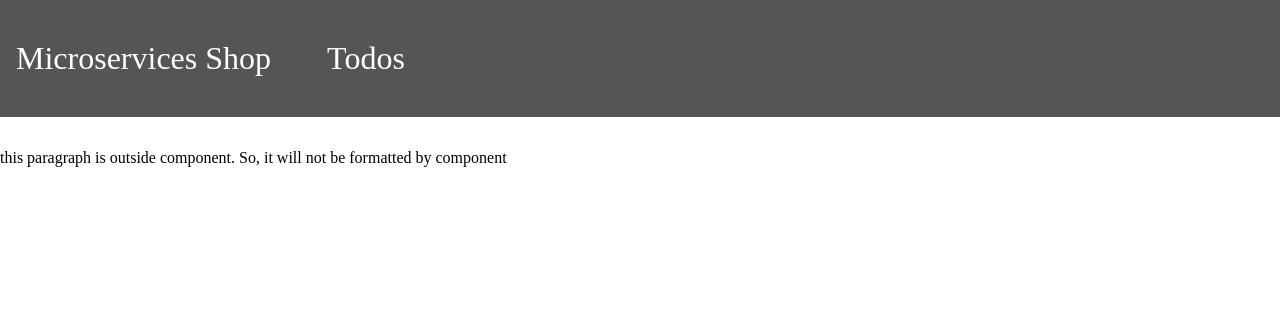
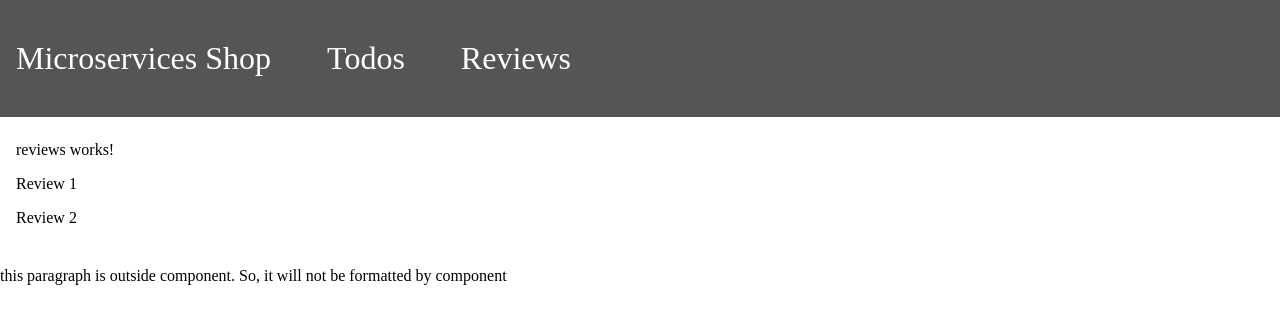
Before and after one commit to IlCodeLover/coursera-spa-with-angular, an Angular app in the folder examples/first-ng-app/: page /reviews in a window 1280 px wide. Before the commit this address led to /. Shown: the top 324 px of the page. Built offline with nearby package versions, Linux system fonts and the light colour scheme.

Commit message:
[Review] Add review component, service, model

```diff
--- a/examples/first-ng-app/src/app/app.routes.ts
+++ b/examples/first-ng-app/src/app/app.routes.ts
@@ -13,4 +13,10 @@ export const routes: Routes = [{
         return import('./todos/todos.component').then((m) => m.TodosComponent);
     }
 
+}, {
+
+    path: 'reviews',
+    loadComponent: () => {
+        return import('./reviews/reviews.component').then((m) => m.ReviewsComponent);
+    }
 }];
--- a/examples/first-ng-app/src/app/components/header/header.component.html
+++ b/examples/first-ng-app/src/app/components/header/header.component.html
@@ -5,5 +5,8 @@
     <ul>
       <li routerLink="/todos">Todos</li>
     </ul>
+    <ul>
+      <li routerLink="/reviews">Reviews</li>
+    </ul>
   </nav>
 </header>
--- /dev/null
+++ b/examples/first-ng-app/src/app/model/review.type.ts
@@ -0,0 +1,6 @@
+export type Review = {
+    userId: number;
+    completed: boolean;
+    title: string;
+    id: number;
+};
--- /dev/null
+++ b/examples/first-ng-app/src/app/reviews/reviews.component.html
@@ -0,0 +1,4 @@
+<p>reviews works!</p>
+@for (review of reviewItems(); track review.id) {
+  <p> {{ review.title }}</p>
+}
--- /dev/null
+++ b/examples/first-ng-app/src/app/reviews/reviews.component.ts
@@ -0,0 +1,20 @@
+import { Component, inject, signal } from '@angular/core';
+import { ReviewsService } from '../services/reviews.service';
+import { Review } from '../model/review.type';
+
+@Component({
+  selector: 'app-reviews',
+  imports: [],
+  templateUrl: './reviews.component.html',
+  styleUrl: './reviews.component.scss'
+})
+export class ReviewsComponent {
+  reviewService = inject(ReviewsService);
+
+  reviewItems = signal<Array<Review>>([]); // signal to hold the array of review items
+  ngOnInit(): void {
+    console.log("ReviewsComponent is initialized");
+    console.log(this.reviewService.reviewItems);
+    this.reviewItems.set(this.reviewService.reviewItems)
+  }
+}
--- /dev/null
+++ b/examples/first-ng-app/src/app/services/reviews.service.ts
@@ -0,0 +1,23 @@
+import { Injectable } from '@angular/core';
+import { Review } from '../model/review.type';
+
+@Injectable({
+  providedIn: 'root'
+})
+export class ReviewsService {
+  // initializing the reviewItems array with some sample data
+  reviewItems: Array<Review> = [
+    {
+      userId: 1,
+      title: 'Review 1',
+      completed: false,
+      id: 1
+    }, {
+      userId: 2,
+      title: 'Review 2',
+      completed: true,
+      id: 2
+    }
+  ]
+  constructor() { }
+}
```
Also changed, not shown: examples/first-ng-app/src/app/reviews/reviews.component.scss (added), 2 other files (tests, documents, lock files or other folders).
